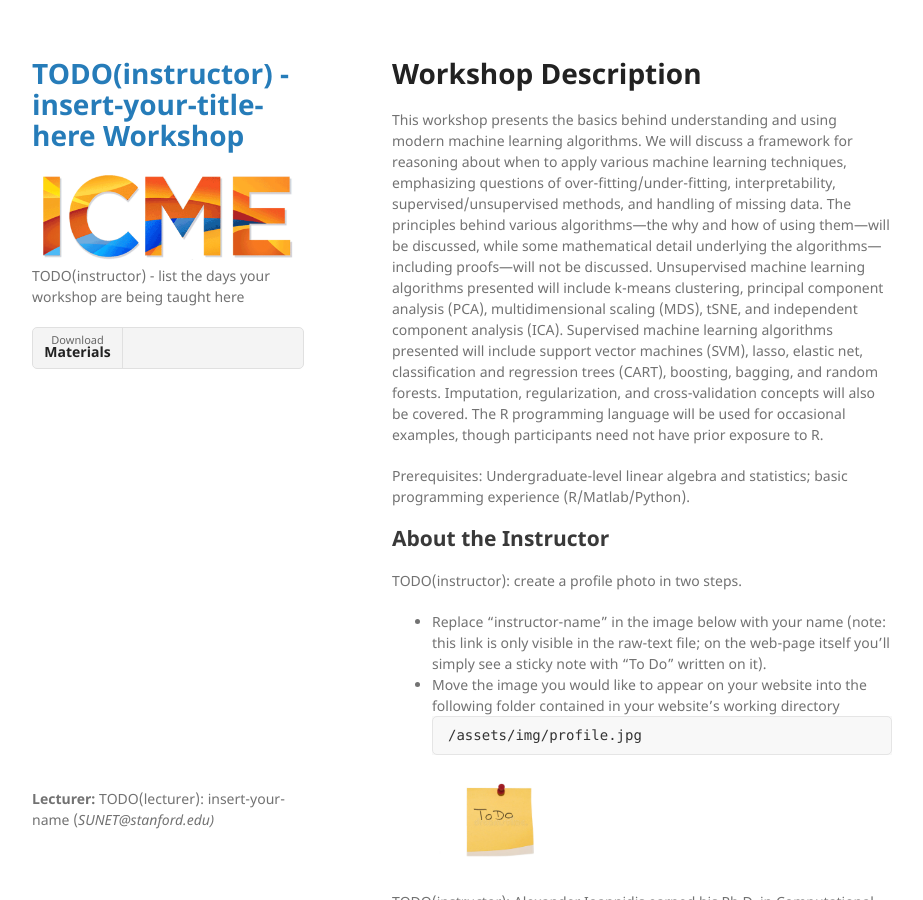
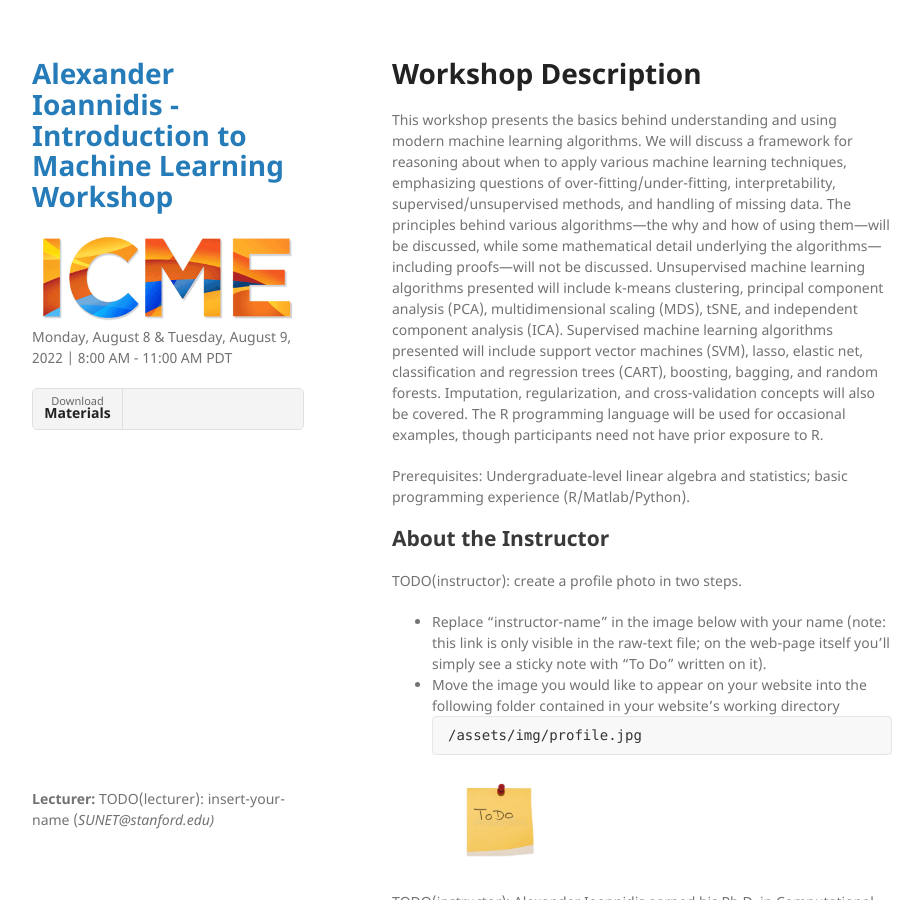
Before and after one commit to hanakl/intro_to_ml_23, a Jekyll site: the page built from index.md, in a window 1280 px wide and 900 px high. Shown: the whole window, without its empty margins (178-1101 px from the left). Built offline with Jekyll 4.4.1, drawn with Linux system fonts in a browser that asks for light colours; our own code applies the rules of GitHub Pages for plain Markdown files.

Commit message:
Update _config.yml

```diff
--- a/_config.yml
+++ b/_config.yml
@@ -1,6 +1,6 @@
-title: TODO(instructor) - insert-your-title-here Workshop
+title: Alexander Ioannidis - Introduction to Machine Learning Workshop
 logo: /assets/img/logo.gif
-description: TODO(instructor) - list the days your workshop are being taught here
+description: Monday, August 8 & Tuesday, August 9, 2022  |  8:00 AM - 11:00 AM PDT
 show_downloads: true
 google_analytics:
 theme: jekyll-theme-minimal
```
